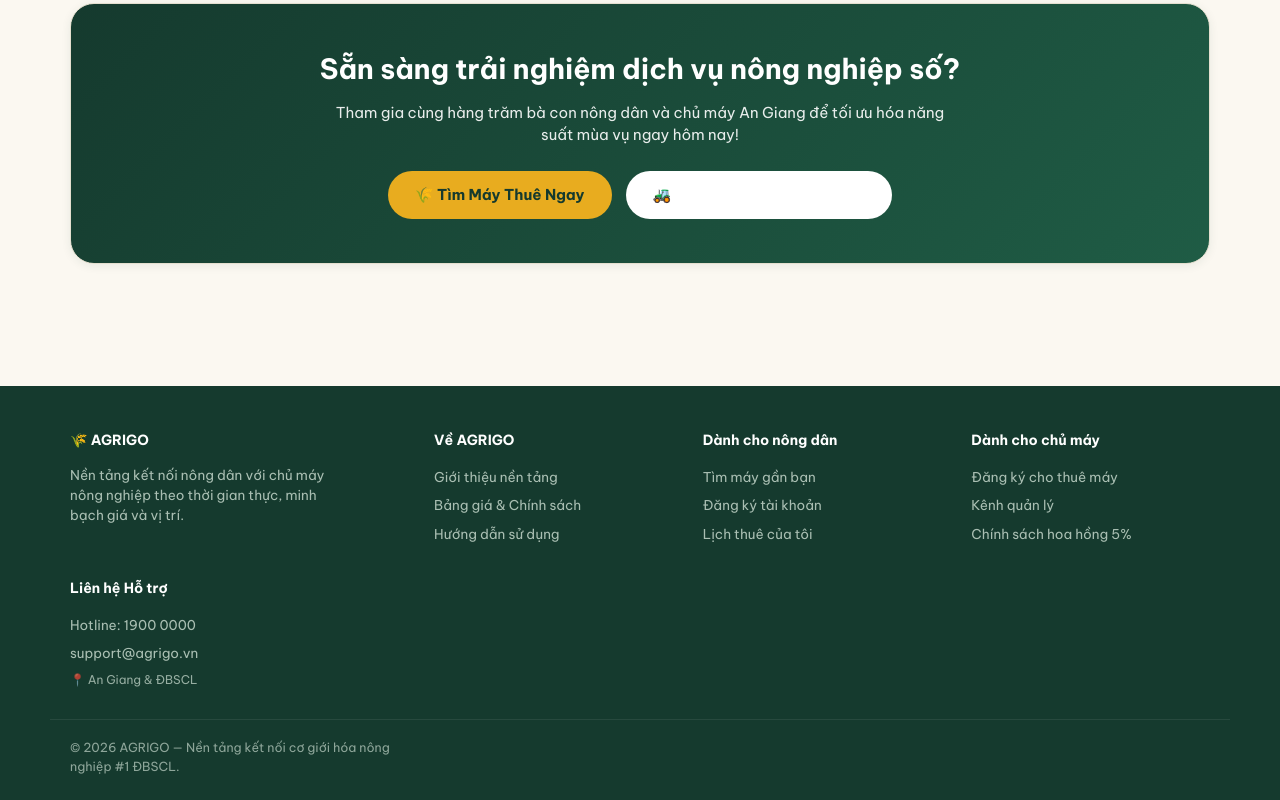
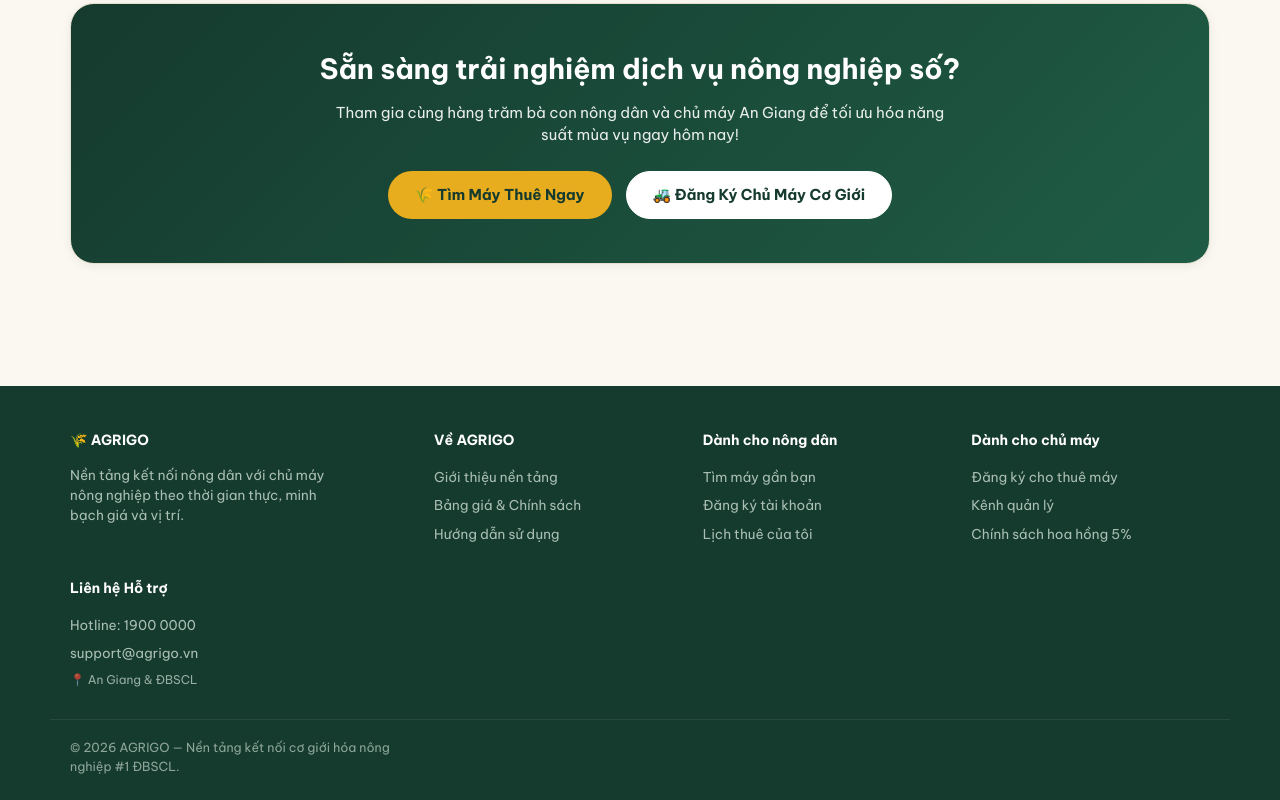
Before and after one commit to hieule1704/AGRIGO, a React (Vite) app in the folder frontend/: page /about in a window 1280 px wide. Shown: the part 1762-2562 px from the top of the page. Built offline with nearby package versions, Linux system fonts and the light colour scheme; no server answers.

Commit message:
fix: resolve text contrast issue on AdBannerSlider owner info pill and About page bottom CTA button

```diff
--- a/frontend/src/components/AdBannerSlider.jsx
+++ b/frontend/src/components/AdBannerSlider.jsx
@@ -57,8 +57,8 @@
               🚜 Xem ngay & Đặt lịch
             </Link>
             {ad.owner_id && (
-              <span className="small" style={{ opacity: 0.85, background: 'rgba(255,255,255,0.15)', padding: '6px 12px', borderRadius: 8 }}>
-                📞 Chủ máy: {ad.owner_id.full_name} ({ad.owner_id.phone || 'Đã xác minh'})
+              <span className="small" style={{ color: '#ffffff', fontWeight: '500', background: 'rgba(255,255,255,0.2)', padding: '6px 14px', borderRadius: 8, border: '1px solid rgba(255,255,255,0.3)' }}>
+                📞 Chủ máy: <b>{ad.owner_id.full_name}</b> ({ad.owner_id.phone || 'Đã xác minh'})
               </span>
             )}
           </div>
--- a/frontend/src/pages/About.jsx
+++ b/frontend/src/pages/About.jsx
@@ -143,7 +143,7 @@
               <RouterLink to="/search" className="btn btn-primary" style={{ padding: '12px 26px', fontSize: 15 }}>
                 🌾 Tìm Máy Thuê Ngay
               </RouterLink>
-              <RouterLink to="/register?role=owner" className="btn btn-outline" style={{ color: '#fff', borderColor: 'rgba(255,255,255,0.4)', padding: '12px 26px', fontSize: 15 }}>
+              <RouterLink to="/register?role=owner" className="btn" style={{ color: 'var(--green-deep)', background: '#ffffff', border: '1px solid #ffffff', fontWeight: 'bold', padding: '12px 26px', fontSize: 15 }}>
                 🚜 Đăng Ký Chủ Máy Cơ Giới
               </RouterLink>
             </div>
```
